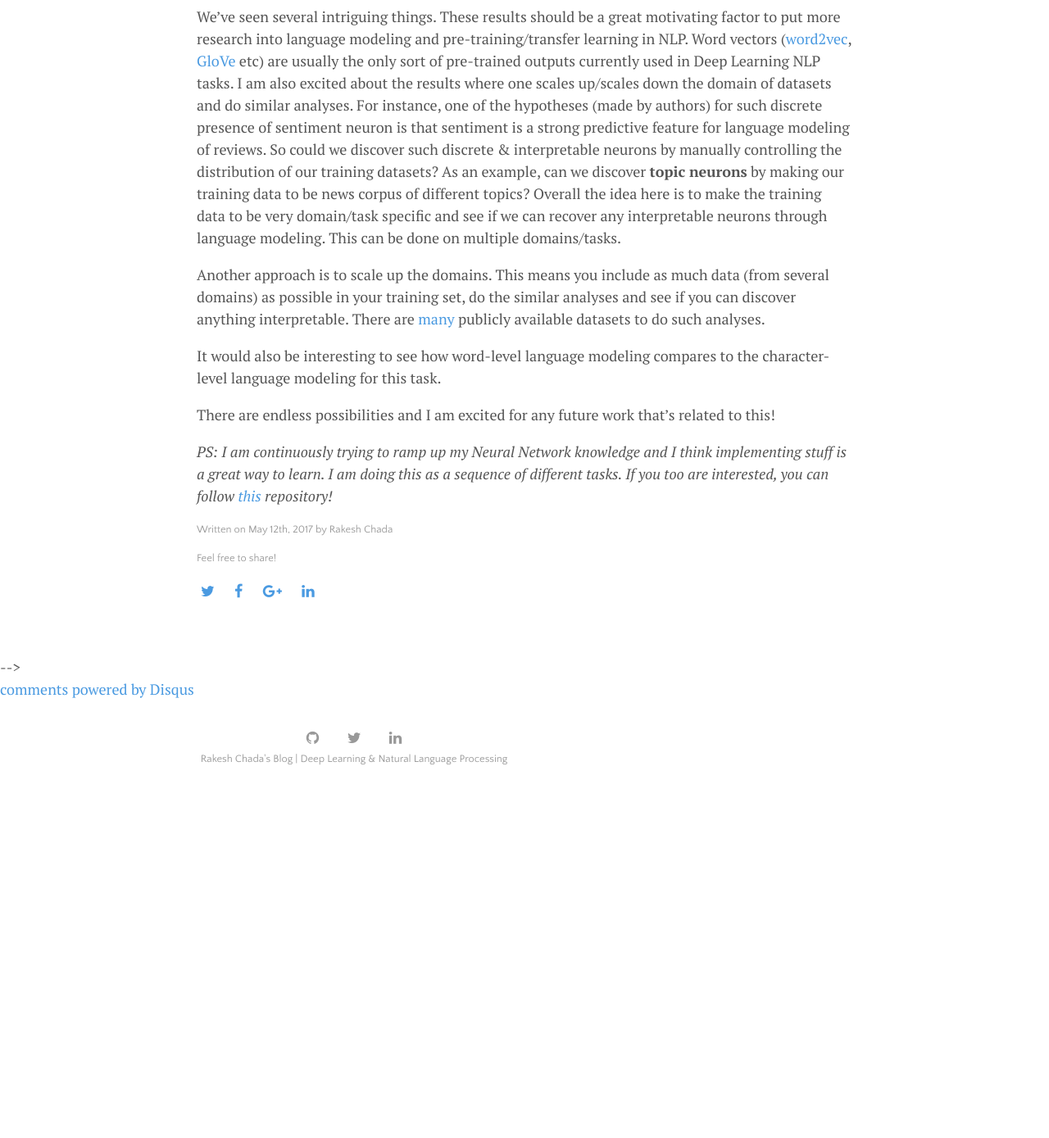
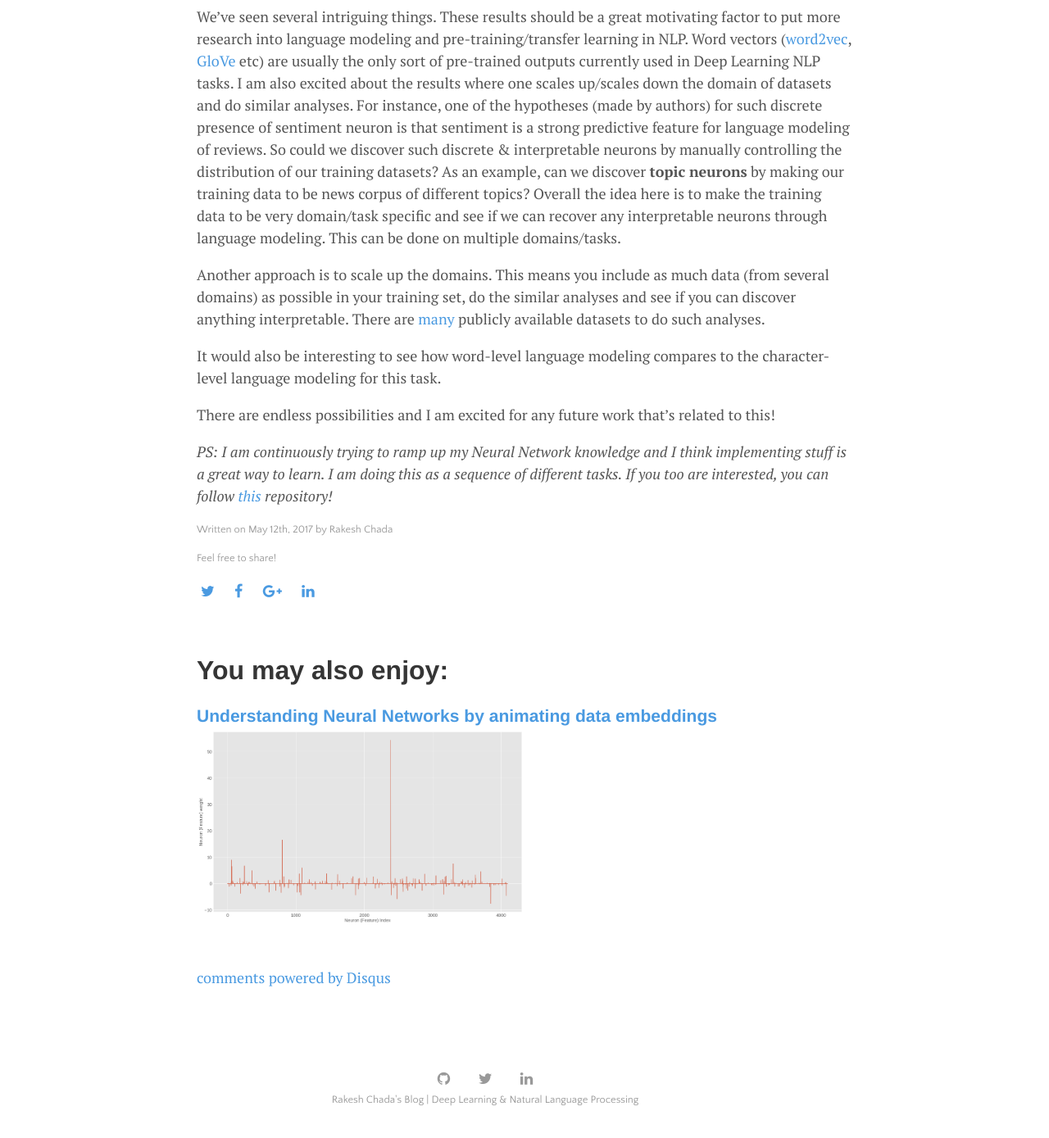
Before and after one commit to rakeshchada/rakeshchada.github.io, a Jekyll site: the page built from _posts/2017-05-12-Sentiment-Neuron.md, in a window 1280 px wide and 1400 px high, scrolled down 9691 px. Shown: the top 1389 px of the window at 82% size. Built offline with Jekyll 4.4.1, drawn with Linux system fonts in a browser that asks for light colours; nearby versions of some CDN libraries; comment, search, counter and statistics services are not loaded; before the commit the page ends 10675 px from its top, so only the background shows below that.

Commit message:
Fix the embedding animation image url and add related posts

```diff
--- a/_includes/disqus.html
+++ b/_includes/disqus.html
@@ -1,3 +1,4 @@
+<div class="post-container">
 <section class="disqus">
   <div id="disqus_thread"></div>
   <script type="text/javascript">
@@ -12,3 +13,4 @@
   <noscript>Please enable JavaScript to view the <a href="http://disqus.com/?ref_noscript">comments powered by Disqus.</a></noscript>
   <a href="http://disqus.com" class="dsq-brlink">comments powered by <span class="logo-disqus">Disqus</span></a>
 </section>
+</div>
--- a/_includes/related-posts.html
+++ b/_includes/related-posts.html
@@ -10,8 +10,7 @@
             <h3>
               <a href="{{ site.github.url }}{{ mypost.url }}">
                 {{ mypost.title }}
-                <!--<img src="{{ site.url }}{{ site.baseurl }}/images/{{ mypost.image.teaser }}">-->
-                <!--<small>{{ mypost.date | date: "%B %-d, %Y" }}</small>-->
+                <img style="width: 50%; height: 50%" src="{{ site.url }}{{ site.baseurl }}/images/1-feature-importances.png">
               </a>
             </h3>
           </li>
--- a/_layouts/post.html
+++ b/_layouts/post.html
@@ -25,7 +25,7 @@ layout: default
   by {{ site.author.name }}
 </span>
 {% include social-sharing.html %}
-<!--{% include related-posts.html %}-->
+{% include related-posts.html %}
 
 {% if site.disqus %}
   {% include disqus.html %}
--- a/_posts/2018-06-21-Neural-Embedding-Animation.md
+++ b/_posts/2018-06-21-Neural-Embedding-Animation.md
@@ -151,7 +151,7 @@ This framework should particularly suit the word embeddings quite well. So let
 
 Here’s an example animation of the how word embeddings changed (when tuned) on the yelp binary sentiment classification task. They are initialized with the 50 dimensional Glove word vectors.
 
-![](/images/neural-embedding-animation/yelp-neural-embedding-animation.gif)
+![](/images/neural-embedding-animation/yelp-embedding-animation.gif)
 
 It’s fascinating how the word _food_ which was quite distant in space from the actual instances of _food_ such as _ramen_, _pork_, etc moved closer to them as we tuned the embeddings. So the model probably learnt that all those _ramen_, _pork_ etc are instances of _food_. Similarly, we also see _table_ move closer to _restaurant_ and so on. The animation makes it very easy to spot these kinds of interesting patterns.
 
--- a/css/main.css
+++ b/css/main.css
@@ -44,7 +44,7 @@ a {
 }
 
 /*a:hover {
-  color: black;/*#999;*/
+  color: black; // #999;
   border-bottom: none;
 }*/
 
```
